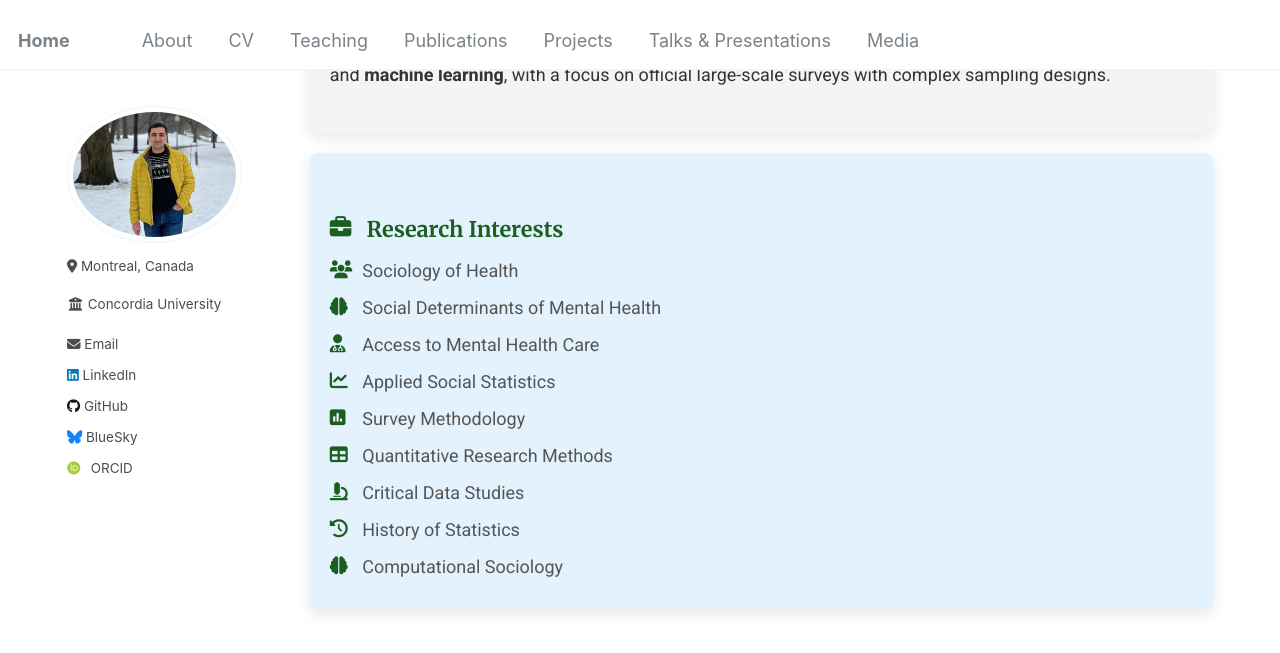
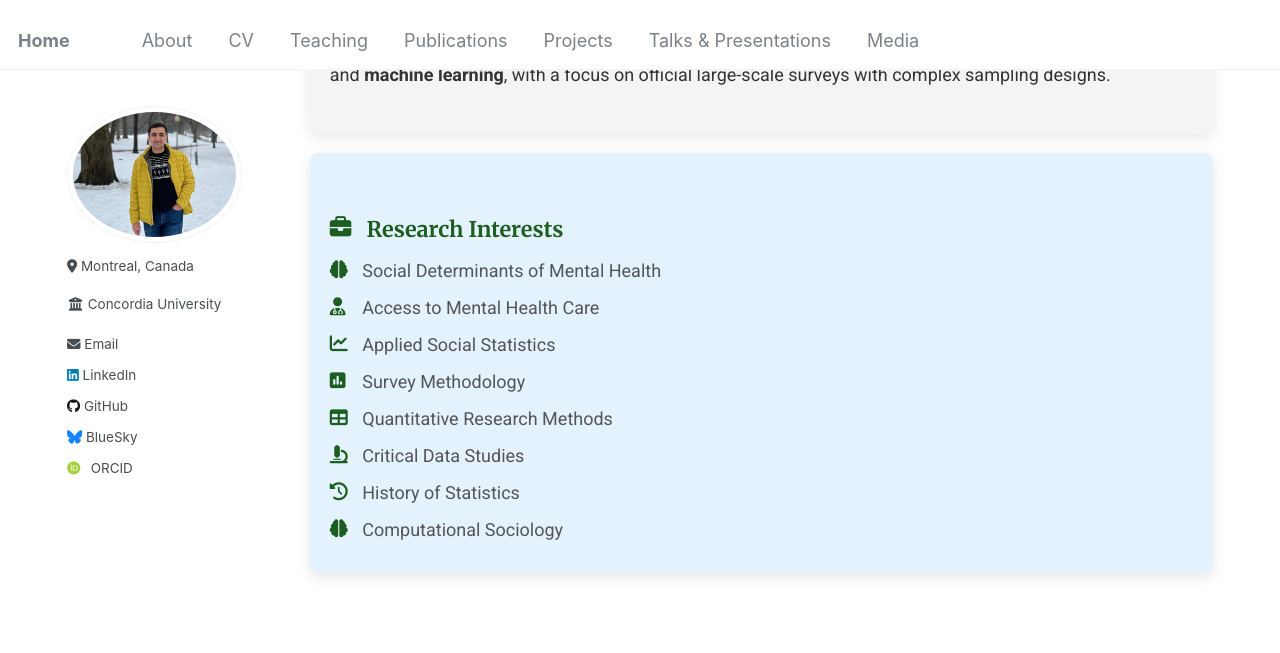
Before and after one commit to Mohsnmonji/mohsnmonji.github.io, a Jekyll site: the page built from about-me.md, in a window 1280 px wide and 900 px high, scrolled down 458 px. Shown: the top 653 px of the window. Built offline with Jekyll 4.4.1, drawn with Linux system fonts in a browser that asks for light colours; some web fonts are replaced.

Commit message:
Update about-me.md

```diff
--- a/about-me.md
+++ b/about-me.md
@@ -115,7 +115,6 @@ author_profile: true
 <div class="card">
   <h3><i class="fas fa-briefcase icon"></i> Research Interests</h3>
   <ul>
-    <li><i class="fas fa-users icon"></i> Sociology of Health</li>
     <li><i class="fas fa-brain icon"></i> Social Determinants of Mental Health</li>
     <li><i class="fas fa-user-md icon"></i> Access to Mental Health Care</li>
     <li><i class="fas fa-chart-line icon"></i> Applied Social Statistics</li>
```
